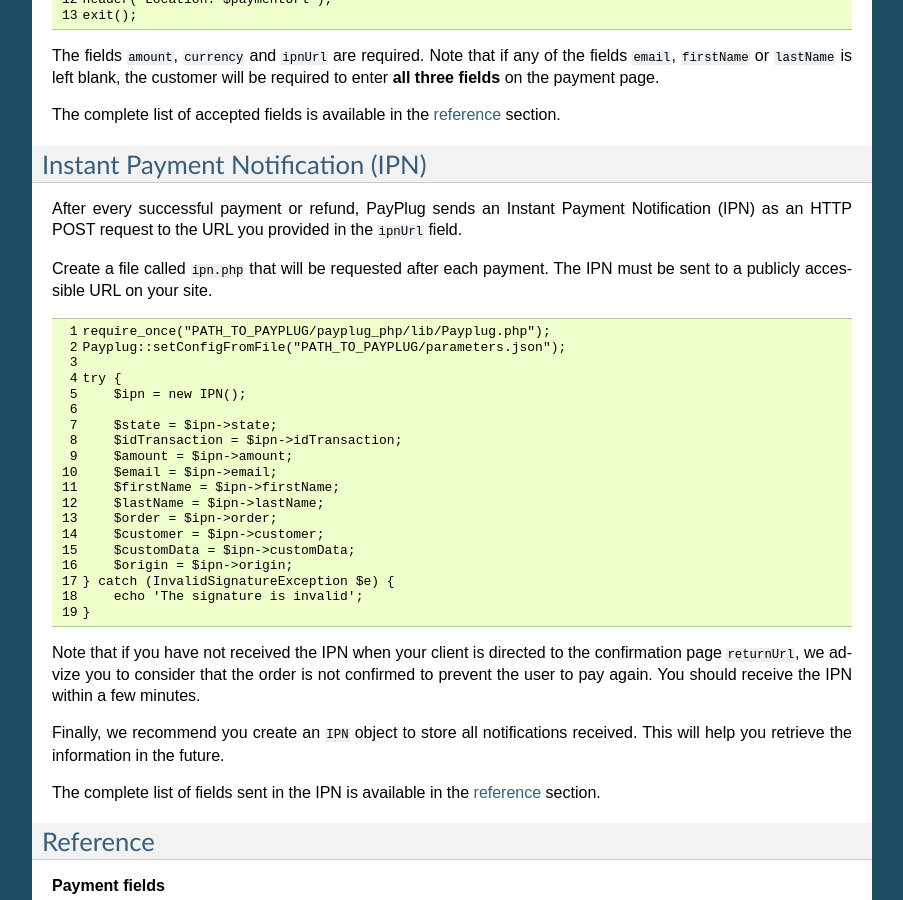
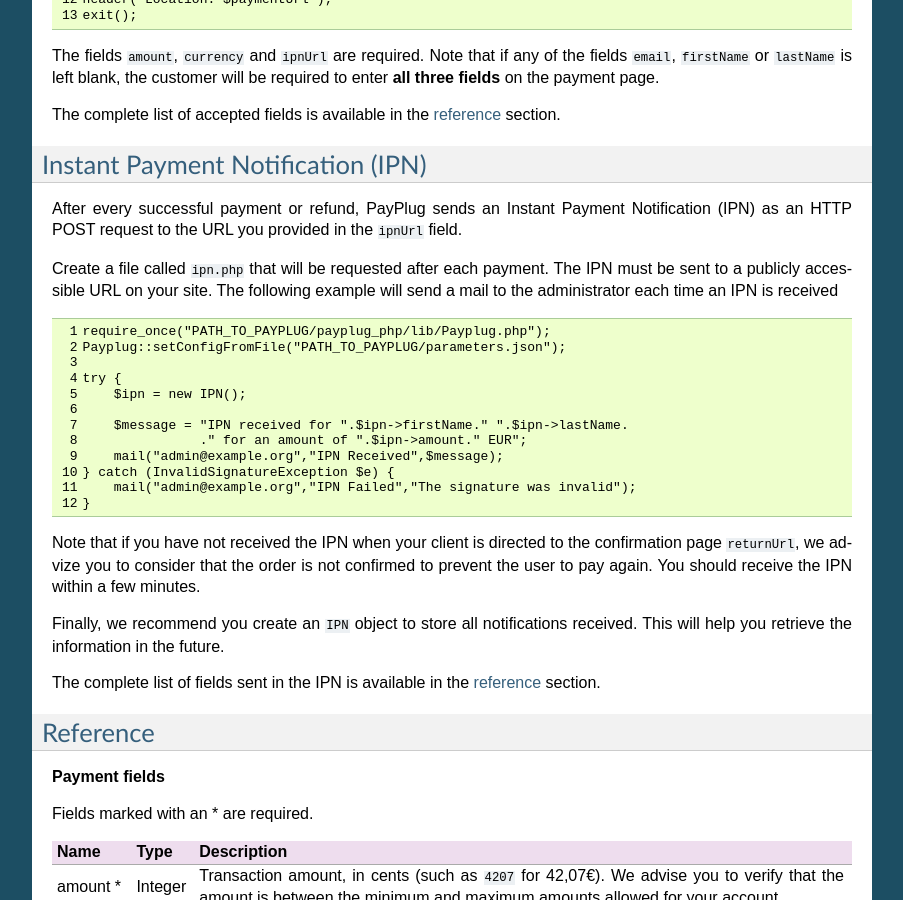
Before and after one commit to payplug/payplug-php, a Sphinx documentation site: the page built from docs/index.rst, in a window 1280 px wide and 900 px high, scrolled down 1548 px. Shown: the whole window, without its empty margins (198-1101 px from the left). Built offline with Sphinx 7.4.7, drawn with Linux system fonts in a browser that asks for light colours.

Commit message:
Better IPN example

```diff
--- a/docs/index.rst
+++ b/docs/index.rst
@@ -78,7 +78,7 @@
 
 After every successful payment or refund, PayPlug sends an Instant Payment Notification (IPN) as an HTTP POST request to the URL you provided in the ``ipnUrl`` field.
 
-Create a file called ``ipn.php`` that will be requested after each payment. The IPN must be sent to a publicly accessible URL on your site.
+Create a file called ``ipn.php`` that will be requested after each payment. The IPN must be sent to a publicly accessible URL on your site. The following example will send a mail to the administrator each time an IPN is received
 
 .. code-block:: php
    :linenos:
@@ -89,18 +89,11 @@
    try {
        $ipn = new IPN();
 
-       $state = $ipn->state;
-       $idTransaction = $ipn->idTransaction;
-       $amount = $ipn->amount;
-       $email = $ipn->email;
-       $firstName = $ipn->firstName;
-       $lastName = $ipn->lastName;
-       $order = $ipn->order;
-       $customer = $ipn->customer;
-       $customData = $ipn->customData;
-       $origin = $ipn->origin;
+       $message = "IPN received for ".$ipn->firstName." ".$ipn->lastName.
+                  ." for an amount of ".$ipn->amount." EUR";
+       mail("admin@example.org","IPN Received",$message);
    } catch (InvalidSignatureException $e) {
-       echo 'The signature is invalid';
+       mail("admin@example.org","IPN Failed","The signature was invalid");
    }
 
 Note that if you have not received the IPN when your client is directed to the confirmation page ``returnUrl``, we advize you to consider that the order is not confirmed to prevent the user to pay again. You should receive the IPN within a few minutes.
```
